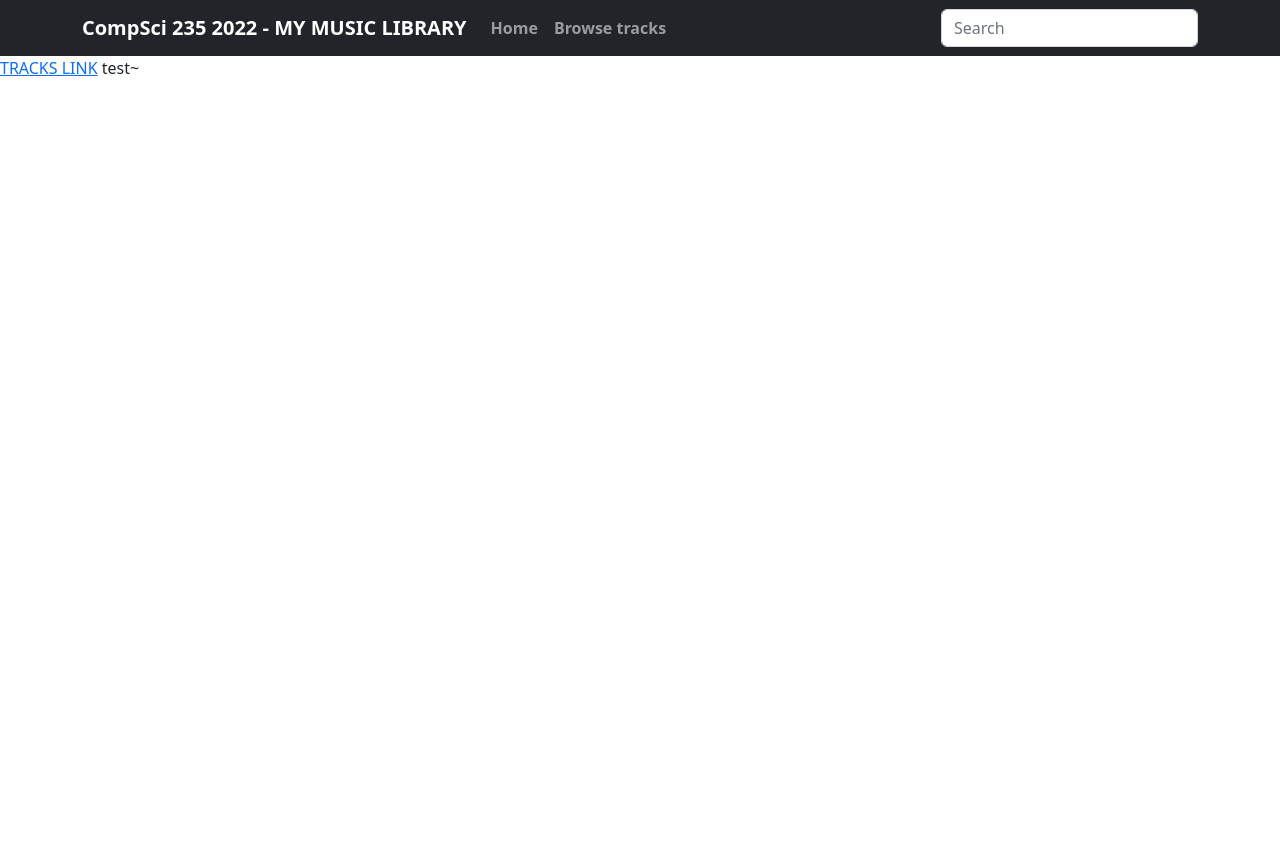
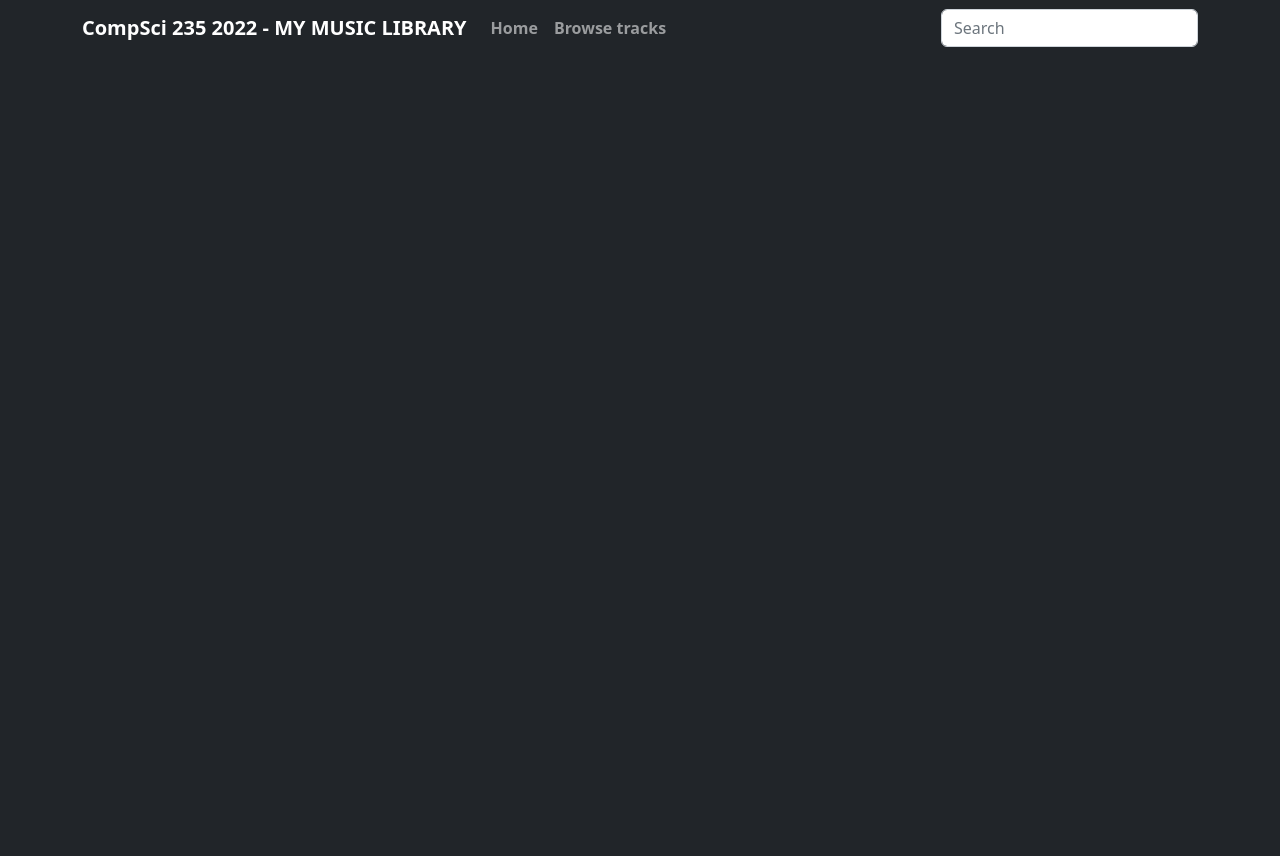
Before and after one commit to dampbacon/cs235_2022_assignment-fbee055, a Flask app: page / in a window 1280 px wide. Before the commit the page ends 76 px from the top, so only its background shows below. Run offline with Flask 2, Linux system fonts and the light colour scheme; parts of the project's set-up code (start-up, migrations or seed data) failed here and were passed over.

Commit message:
more tweaks

```diff
--- a/music/static/styles.css
+++ b/music/static/styles.css
@@ -2,3 +2,11 @@
 .navbar_font {
     font-weight: 700;
 }
+html,body{
+    height: 100%;
+    background-color: #ffffff;
+}
+
+.splash-body{
+    height: 100%;
+}
--- a/music/templates/home.html
+++ b/music/templates/home.html
@@ -5,7 +5,7 @@
           integrity="sha384-gH2yIJqKdNHPEq0n4Mqa/HGKIhSkIHeL5AyhkYV8i59U5AR6csBvApHHNl/vI1Bx" crossorigin="anonymous">
     <link rel="stylesheet" href="{{ url_for('static', filename='styles.css')}}">
     <meta charset="UTF-8">
-    <title>Simple Track</title>
+    <title></title>
 </head>
 <body class="">
 
@@ -44,7 +44,7 @@
 
 
 
-    <a href="/track">TRACKS LINK</a>
+    <!--<a href="/track">TRACKS LINK</a>-->
 
     {% block content %}
 
--- a/music/templates/home_splash.html
+++ b/music/templates/home_splash.html
@@ -1,8 +1,7 @@
 {% block content %}
 <title>Title</title>
 
-<body>
-test~
-</body>
+<div class="splash-body bg-dark">
 
+</div>
 {% endblock %}
```
